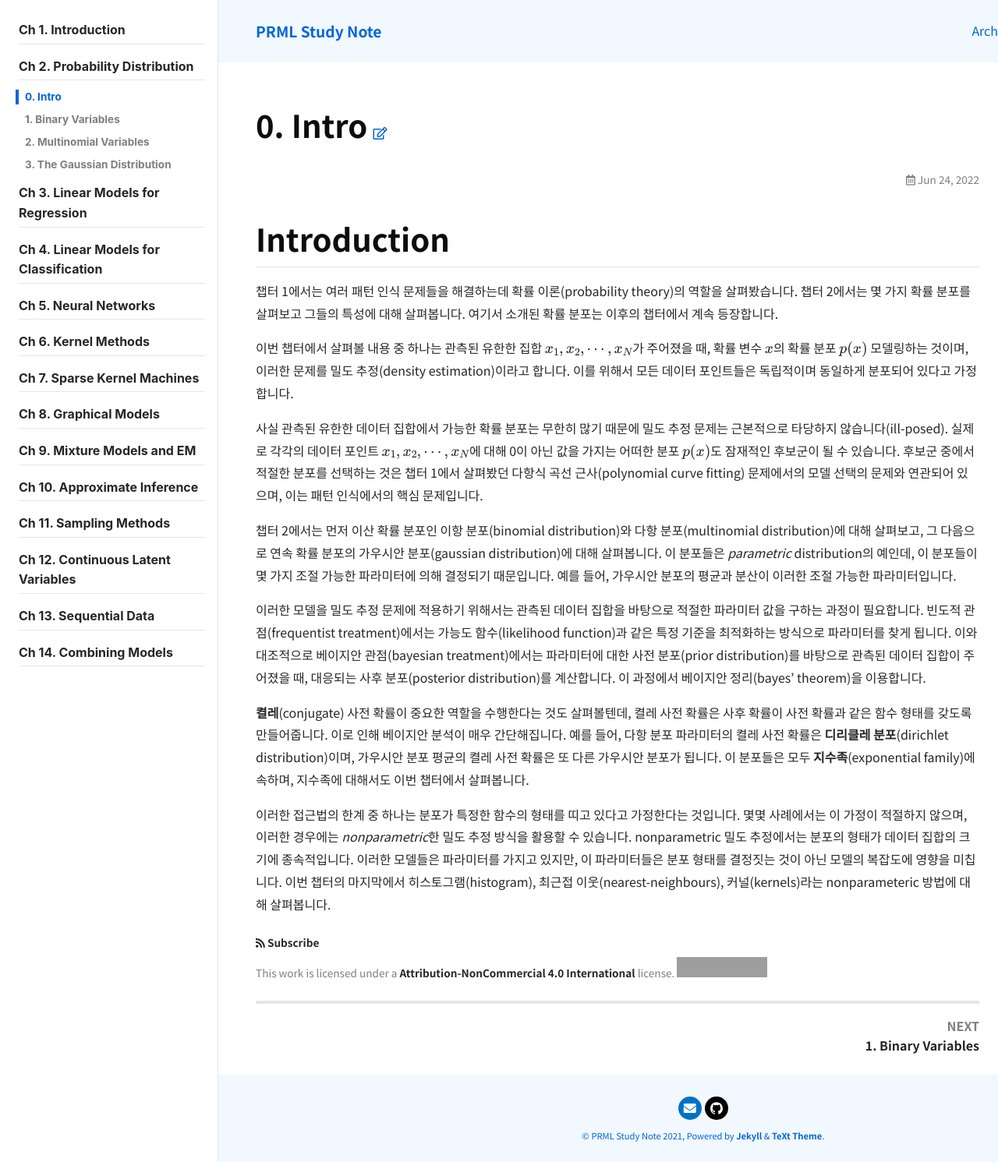
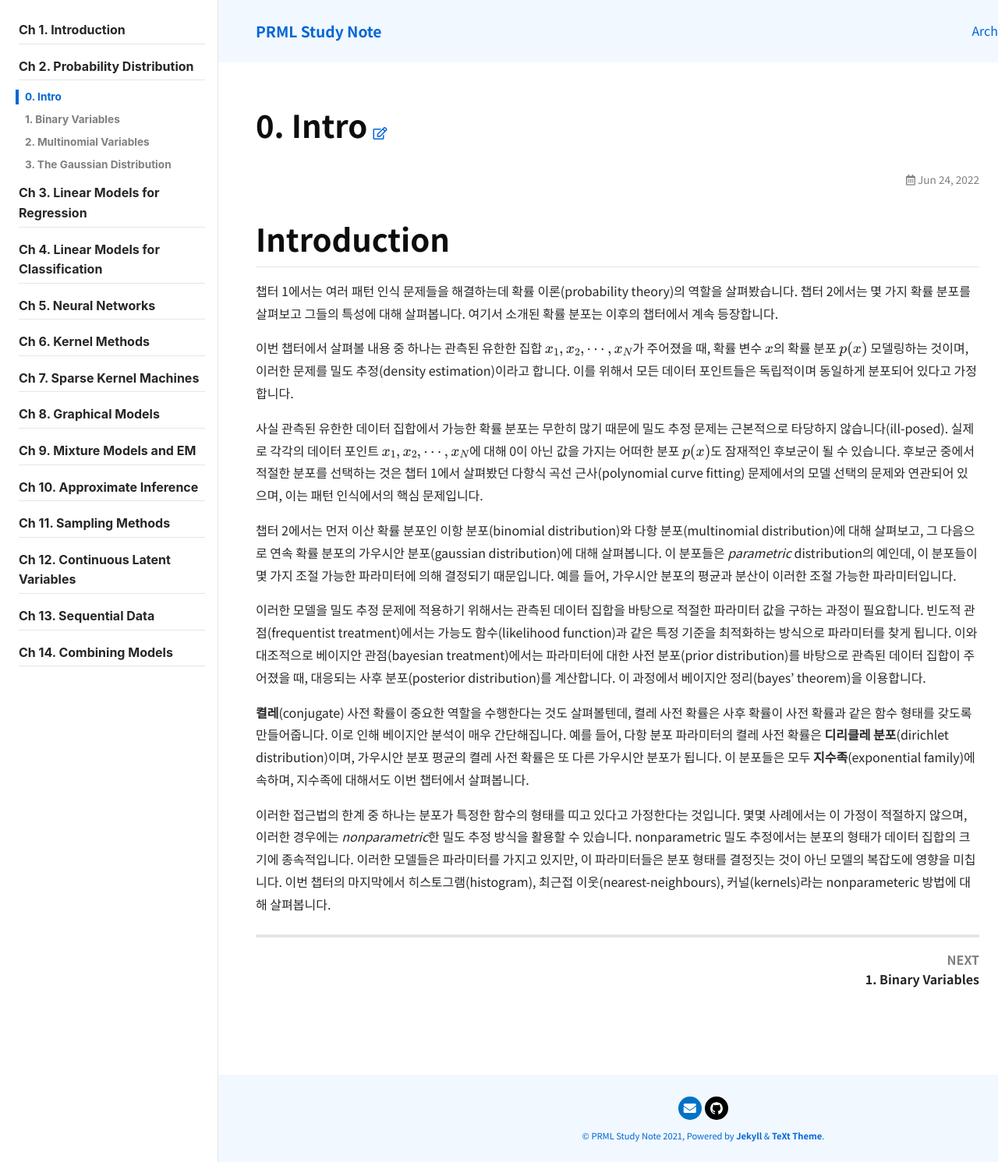
Before and after one commit to junstar92/prml-study-note, a Jekyll site: the page built from _posts/2022-06-24-ch2-0.md, in a window 1280 px wide. Shown: the whole page at 78% size. Built offline with Jekyll 4.4.1, drawn with Linux system fonts in a browser that asks for light colours; nearby versions of some CDN libraries; formulas are drawn with MathJax 3; grey boxes are pictures that could not be loaded.

Commit message:
update jekyll config

```diff
--- a/_config.yml
+++ b/_config.yml
@@ -208,11 +208,11 @@ defaults:
     values:
       layout: article
       sharing: true
-      license: true
+      license: false
       aside:
         toc: true
       show_edit_on_github: true
-      show_subscribe: true
+      show_subscribe: false
       pageview: true
 
 
```
